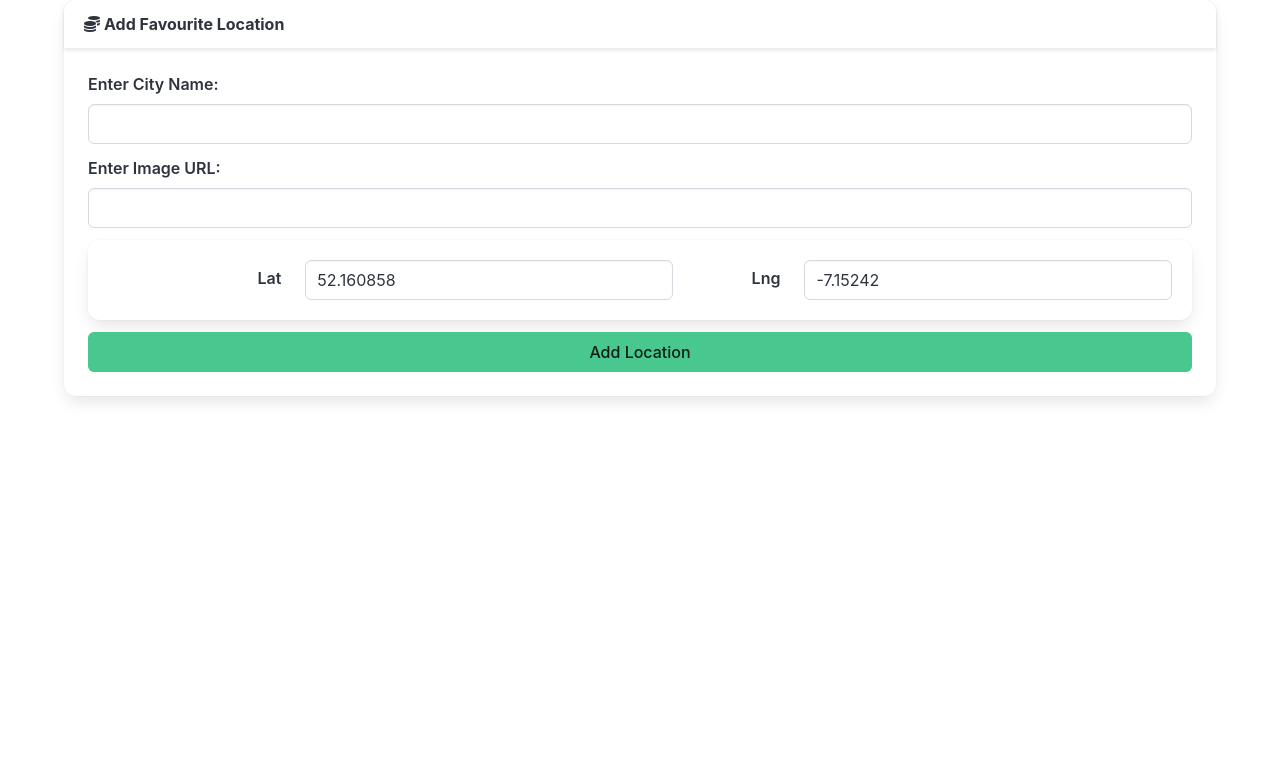
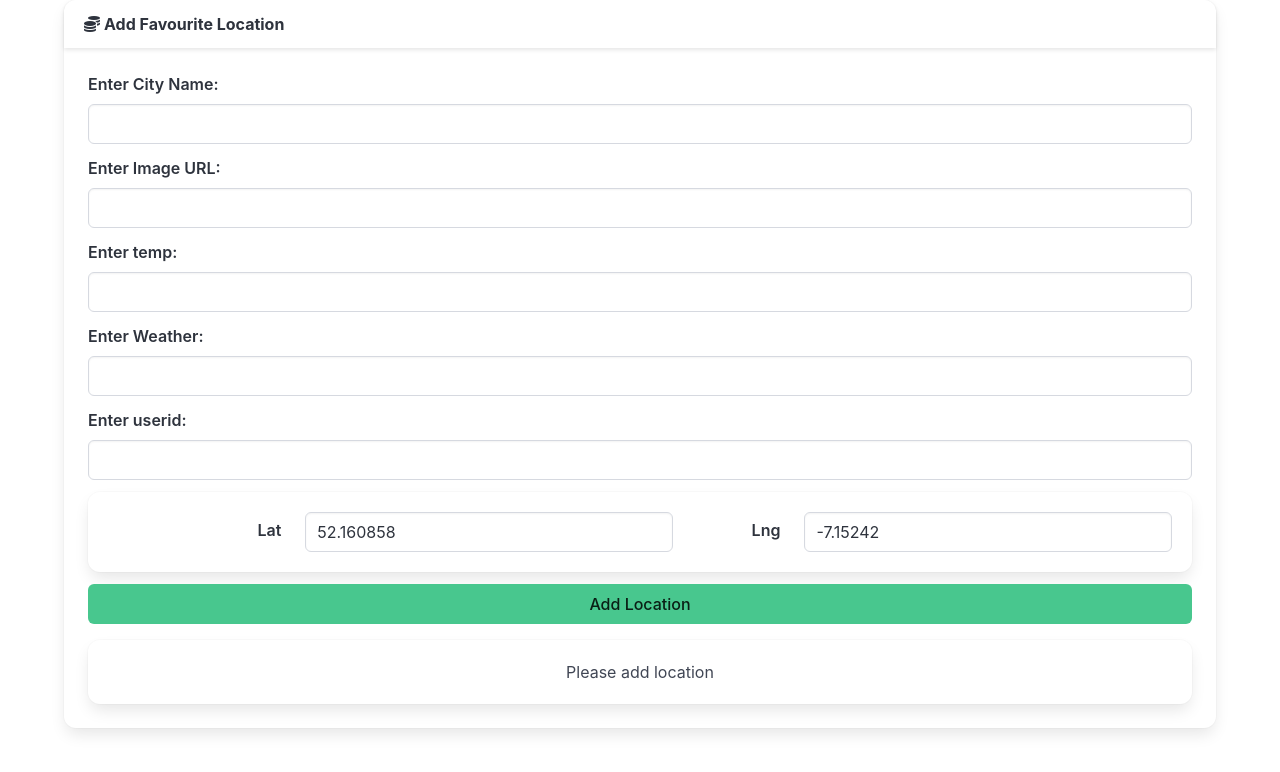
Before and after one commit to katmolony/placemark-2.0, a SvelteKit app: page /location in a window 1280 px wide. Shown: the top 772 px of the page. Built offline with nearby package versions, Linux system fonts and the light colour scheme.

Commit message:
Add location function

```diff
--- a/src/lib/services/placemark-service.ts
+++ b/src/lib/services/placemark-service.ts
@@ -26,12 +26,25 @@ export const placemarkService = {
           token: response.data.token,
           _id: response.data.id
         };
+        console.log(session._id);
         return session;
       }
       return null;
     } catch (error) {
       console.log(error);
       return null;
+    }
+  },
+
+  async addLocation(location: Location, session: Session) {
+    try {
+      console.log("adding location");
+      axios.defaults.headers.common["Authorization"] = "Bearer " + session.token;
+      const response = await axios.post(this.baseUrl + "/api/locations", location);
+      console.log(response);
+      return response.status == 200;
+    } catch (error) {
+      return false;
     }
   },
 
--- a/src/lib/types/placemark-types.ts
+++ b/src/lib/types/placemark-types.ts
@@ -10,7 +10,7 @@ export interface User {
   email: string;
   password: string;
   userType: string;
-  _id?: string;
+  //_id?: string;
 }
 
 export interface Location {
@@ -21,6 +21,7 @@ export interface Location {
   temp: number;
   weather: string;
   userid: User | string; // how to get this
+ // _id: string;
 }
 
 export type BusinessCategories = "Accommodation" | "Dining" | "Shopping" | "Nightlife" | "Activities";
@@ -34,7 +35,7 @@ export interface Business {
   category: BusinessCategories[];
   locationid: Location | string;
   reviews: Review[];
-  _id: string;
+ // _id: string;
 }
 
 export interface Review extends Document {
--- a/src/routes/location/+page.svelte
+++ b/src/routes/location/+page.svelte
@@ -1,9 +1,18 @@
 <script lang="ts">
+  import { currentSession, subTitle } from "$lib/stores";
+  import LocationForm from "./LocationForm.svelte";
   import Card from "$lib/ui/Card.svelte";
-  import { subTitle } from "$lib/stores";
-  import LocationForm from "./LocationForm.svelte";
+  import { placemarkService } from "$lib/services/placemark-service";
+  import { onMount } from "svelte";
+  import { get } from "svelte/store";
+  import type { Location } from "$lib/types/placemark-types";
 
+  let locationList: Location[] = [];
   subTitle.set("Welcome to the Dashboard");
+
+  onMount(async () => {
+    locationList = await placemarkService.getLocations(get(currentSession));
+  });
 </script>
 
 <Card title="Add Favourite Location">
--- a/src/routes/location/LocationForm.svelte
+++ b/src/routes/location/LocationForm.svelte
@@ -1,5 +1,4 @@
 <script lang="ts">
-
   // title: String,
   //   imageURL: String,
   //   lat: Number,
@@ -10,20 +9,50 @@
   //     type: Schema.Types.ObjectId,
   //     ref: "User",
   //   },
+  import { placemarkService } from "$lib/services/placemark-service";
+  import type { User, Location } from "$lib/types/placemark-types";
+  import { currentSession } from "$lib/stores";
+  import Coordinates from "$lib/ui/Coordinates.svelte";
+  import { get } from "svelte/store";
 
-import Coordinates from "$lib/ui/Coordinates.svelte";
-  //...
+  let title = "Dublin";
+  let imageURL = "https://example";
   let lat = 52.160858;
   let lng = -7.15242;
+  let temp = 23.4;
+  let weather = "Sunny";
+  let userid = "663cd415cadc3516bce4806b";
 
-let title = "Galway";
-let imageURL = "https://encrypted-tbn0.gstatic.com/licensed-image?q=tbn:ANd9GcTwn4EZh1ZftOnaus7nT7Qoujoyn00W7smzMBxvz7kcVBYHfj8R8oLtQAD1NAJZSMvPb89oXO-VY9Vl3jpjwV1g4KaVd54OfHzGw38fUPM";
+  let message = "Please add location";
+
+  // export let userList: User[] = [];
 
   async function addLocation() {
     console.log(`Just added: ${title} with image ${imageURL}`);
     console.log(`lat: ${lat}, lng: ${lng}`);
+    console.log(`temp: ${temp}, weather: ${weather}, userid: ${userid}`);
+    if (title && imageURL && lat && lng && temp && weather && userid) {
+      //    const user = userList.find((user) => user._id === selectedUser);
+      //  if (user) {
+      const location: Location = {
+        title: title,
+        imageURL: imageURL,
+        lat: lat,
+        lng: lng,
+        temp: temp,
+        weather: weather,
+        userid: userid,
+      };
+      const success = await placemarkService.addLocation(location, get(currentSession));
+      if (!success) {
+        message = "Location not completed - some error occurred";
+        return;
       }
-
+      message = `You added ${title} to ${$currentSession.name}`;
+    } else {
+      message = "Please another location";
+    }
+  }
 </script>
 
 <form on:submit|preventDefault={addLocation}>
@@ -35,6 +64,18 @@ async function addLocation() {
     <label class="label" for="imageURL">Enter Image URL:</label>
     <input class="input" id="imageURL" name="imageURL" type="string" />
   </div>
+  <div class="field">
+    <label class="label" for="temp">Enter temp:</label>
+    <input class="input" id="temp" name="temp" type="string" />
+  </div>
+  <div class="field">
+    <label class="label" for="weather">Enter Weather:</label>
+    <input class="input" id="weather" name="weather" type="string" />
+  </div>
+  <div class="field">
+    <label class="label" for="userid">Enter userid:</label>
+    <input class="input" id="userid" name="userid" type="string" />
+  </div>
   <Coordinates bind:lat bind:lng />
   <div class="field">
     <div class="control">
@@ -42,3 +83,8 @@ async function addLocation() {
     </div>
   </div>
 </form>
+<div class="box mt-4">
+  <div class="content has-text-centered">
+    {message}
+  </div>
+</div>
```
Lines whose indentation alone changed are shown as unchanged.
